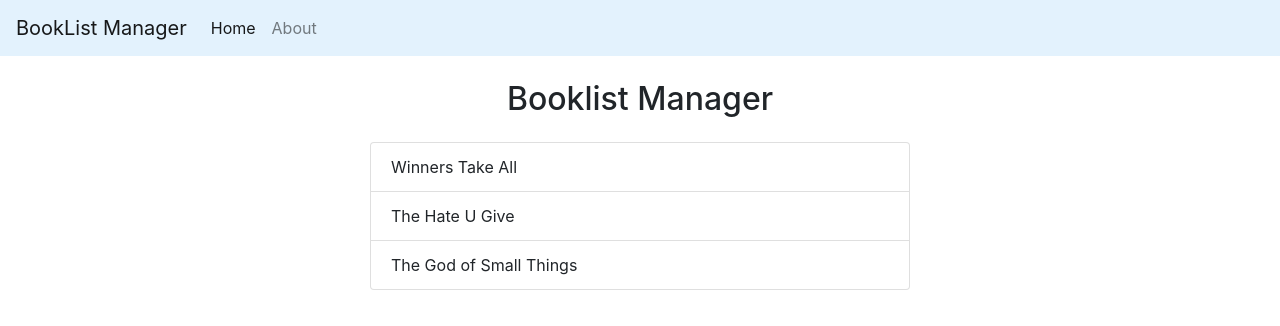
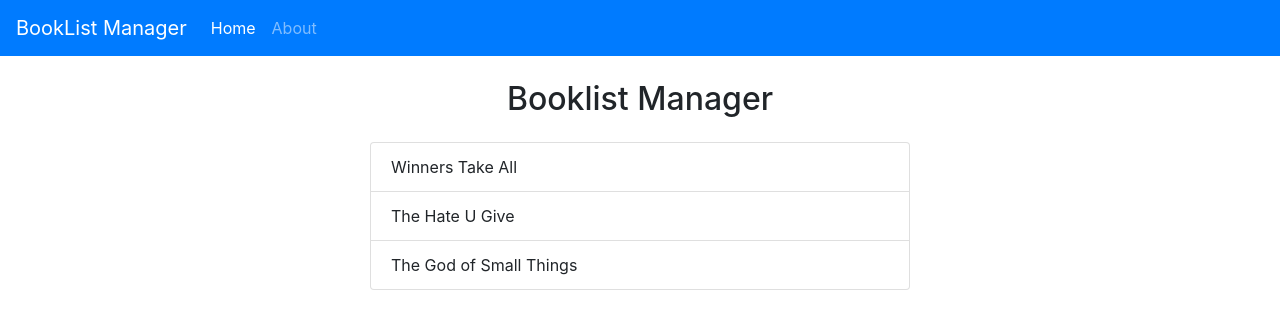
Before and after one commit to shashanksmaty/BookListApp-ReactHooksAndContext, a React (Create React App) app: page / in a window 1280 px wide. Shown: the top 326 px of the page. Built offline with nearby package versions, Linux system fonts and the light colour scheme.

Commit message:
accessing context

```diff
--- a/src/components/Navbar.js
+++ b/src/components/Navbar.js
@@ -1,13 +1,15 @@
 import React, { Component } from "react";
+import { ThemeContext } from "../contexts/ThemeContext";
 
 class Navbar extends Component {
+  static contextType = ThemeContext;
   render() {
+    const { isLightTheme, navLight, navDark } = this.context;
+    const theme = isLightTheme ? navLight : navDark;
+    console.log(theme);
     return (
       <div>
-        <nav
-          className="navbar navbar-expand-lg navbar-light"
-          style={{ backgroundColor: "#e3f2fd" }}
-        >
+        <nav className={"navbar navbar-expand-lg " + theme}>
           <a className="navbar-brand" href="#">
             BookList Manager
           </a>
```
